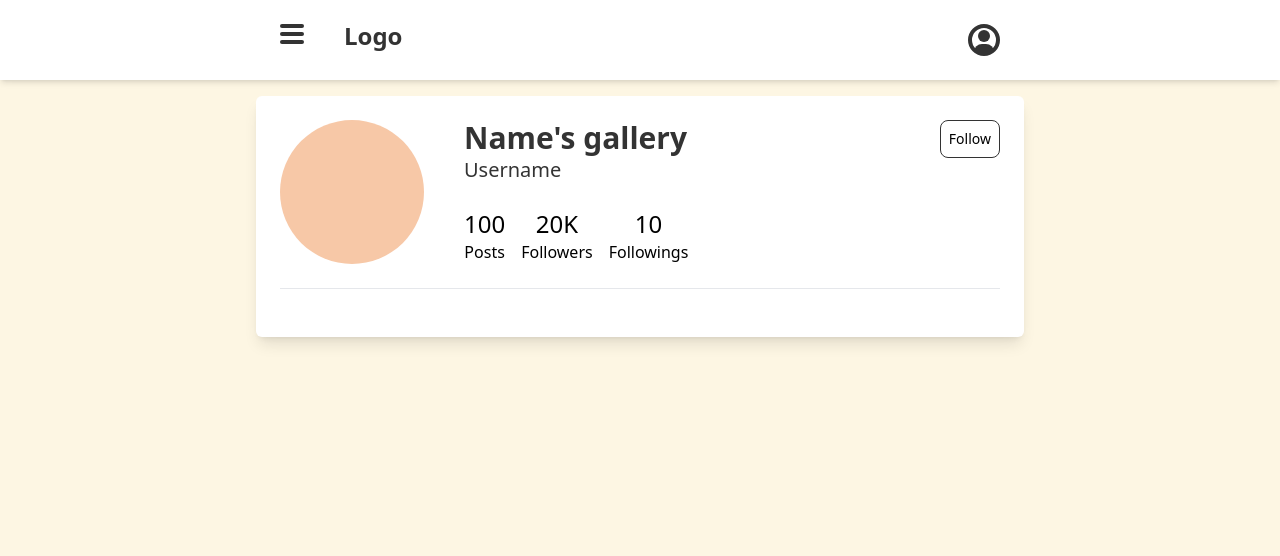
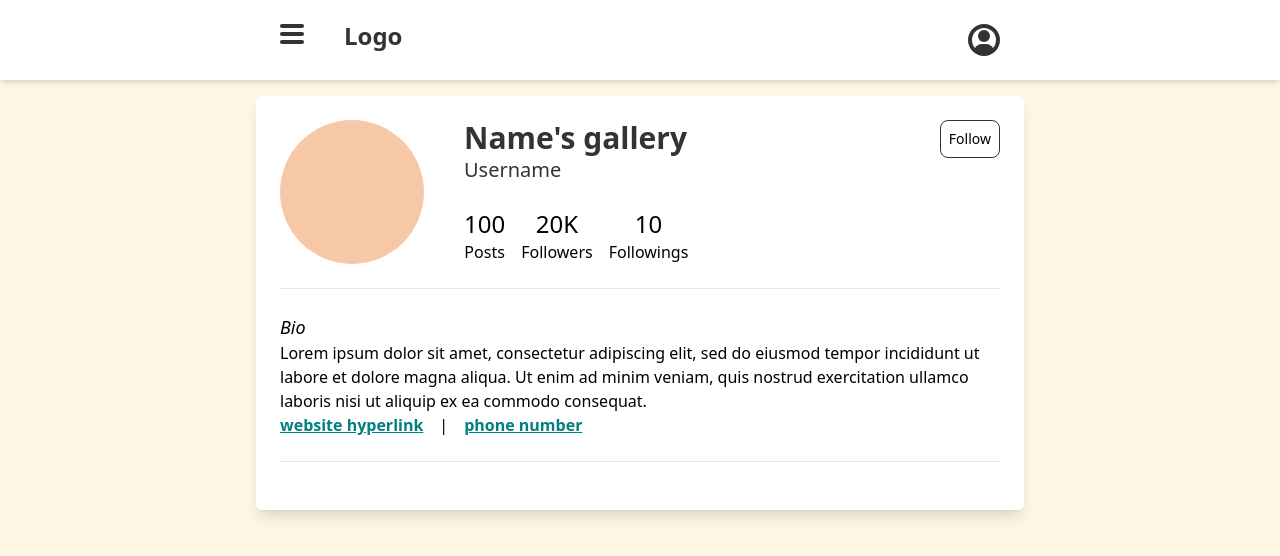
Before and after one commit to indialifah/artfolio-dbb-finalproject, a React (Vite) app: page /userprofile in a window 1280 px wide. Shown: the top 556 px of the page. Built offline with nearby package versions, Linux system fonts and the light colour scheme.

Commit message:
add bio section to User Profile page

```diff
--- a/src/pages/UserProfile.jsx
+++ b/src/pages/UserProfile.jsx
@@ -41,6 +41,24 @@ const UserProfile = () => {
 
                 <hr className='my-6'/>
                 {/* User Bio */}
+                <div>
+                  {/* Bio */}
+                  <div>
+                    <p className='text-lg font-medium italic'>Bio</p>
+                    <p className='text-md'>
+                      Lorem ipsum dolor sit amet, consectetur adipiscing elit, sed do eiusmod tempor incididunt ut labore et dolore magna aliqua. Ut enim ad minim veniam, quis nostrud exercitation ullamco laboris nisi ut aliquip ex ea commodo consequat.
+                    </p>
+                  </div>
+                  {/* Contacts: web, phoneNum */}
+                  <div className='flex gap-4'>
+                    <a href="" className='underline font-semibold text-teal'>website hyperlink</a>
+                    <p>|</p>
+                    <a href='' className='underline font-semibold text-teal'>phone number</a>
+                  </div>
+                </div>
+
+                <hr className='my-6'/>
+
                 {/* User Gallery */}
             </div>
         </div>
```
